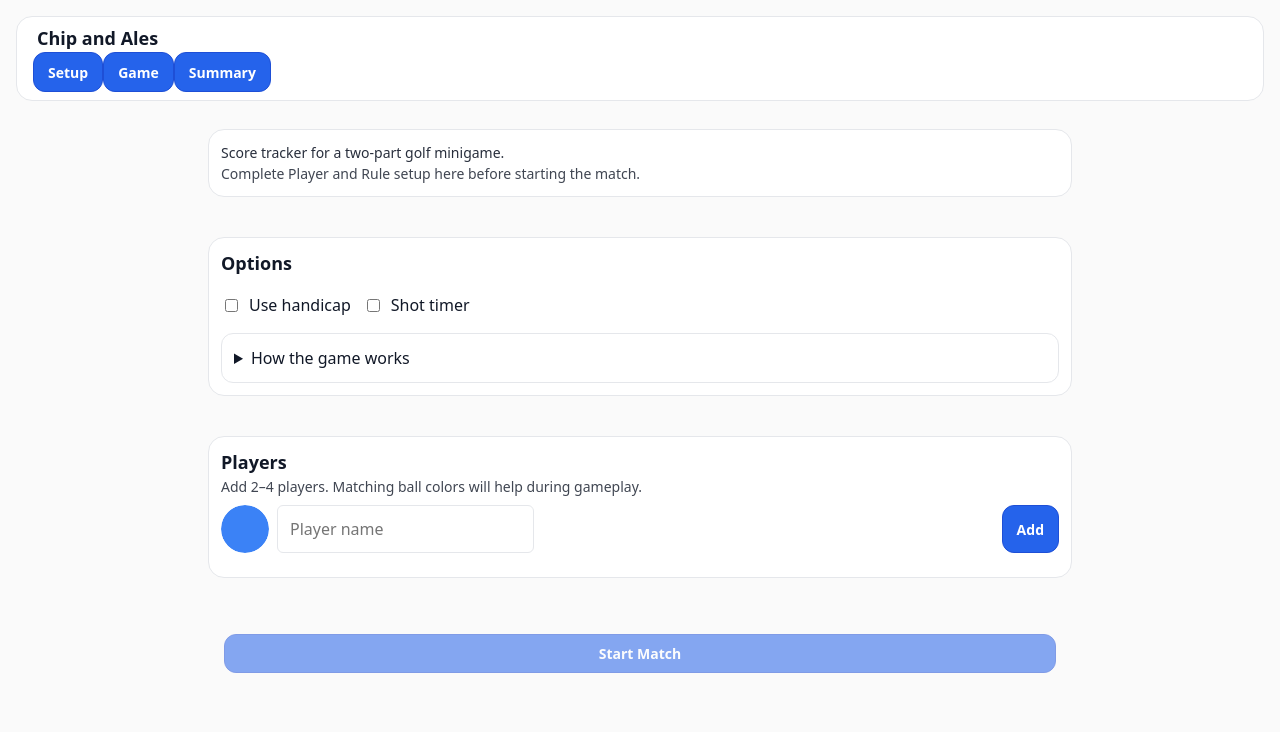
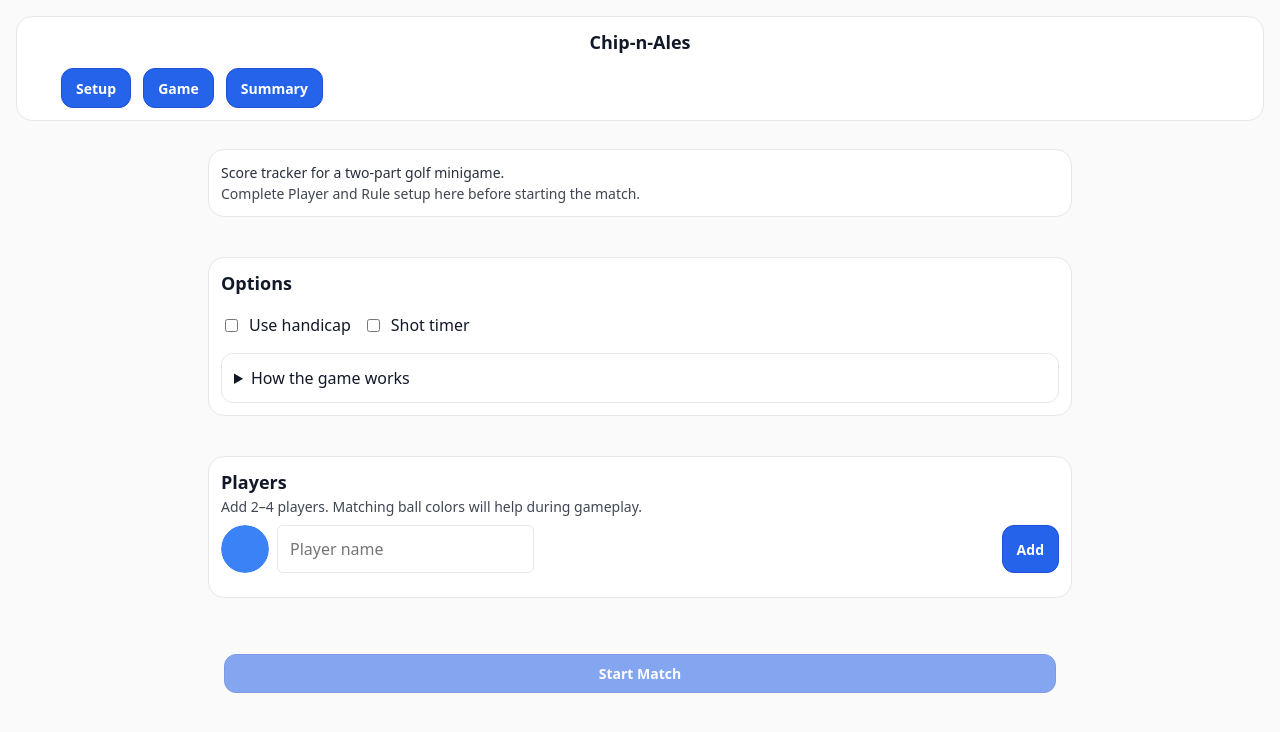
Before and after one commit to SakamotoWebDev/chip-and-ales, a React (Vite) app: page / in a window 1280 px wide. Shown: the top 732 px of the page. Built offline with nearby package versions, Linux system fonts and the light colour scheme.

Commit message:
adjusted nav bar spacing

```diff
--- a/index.html
+++ b/index.html
@@ -4,7 +4,7 @@
     <meta charset="UTF-8" />
     <meta name="viewport" content="width=device-width, initial-scale=1, viewport-fit=cover" />
     <meta name="color-scheme" content="light dark" />
-    <title>Chip And Ales</title>
+    <title>Chip-n-Ales</title>
   </head>
   <body>
     <div id="root"></div>
--- a/src/app/App.tsx
+++ b/src/app/App.tsx
@@ -28,14 +28,11 @@ export default function App() {
     <ThemeProvider>
       <BrowserRouter basename={import.meta.env.BASE_URL}>
         <div className="p-4 space-y-3">
-          <header className="font-semibold flex-row items-center justify-between gap-3 rounded-2xl border p-2">
-            <div
-              className="px-3 mx-auto text-lg font-semibold items-center justify-between"
-              >
-              Chip and Ales
+          <header className="font-semibold flex flex-col items-center gap-3 rounded-2xl border p-3">
+            <div className="px-3 text-lg font-semibold text-center">
+              Chip-n-Ales
             </div>
-
-            <nav className="flex-rrvs items-center justify-between gap-3 px-2">
+            <nav className="w-full flex justify-center gap-3 px-xl">
               <NavItem to="/">Setup</NavItem>
               <NavItem to="/game">Game</NavItem>
               <NavItem to="/summary">Summary</NavItem>
--- a/src/styles/index.css
+++ b/src/styles/index.css
@@ -331,6 +331,7 @@ textarea:focus-visible{
 .px-2{ padding-left:.5rem; padding-right:.5rem; }
 .px-3{ padding-left:.75rem; padding-right:.75rem; }
 .px-4{ padding-left:1rem; padding-right:1rem; }
+.px-xl{ padding-left:2rem; padding-right:2rem; }
 .py-0\.5{ padding-top:.125rem; padding-bottom:.125rem; }
 .py-1{ padding-top:.25rem; padding-bottom:.25rem; }
 .py-2{ padding-top:.5rem; padding-bottom:.5rem; }
```
